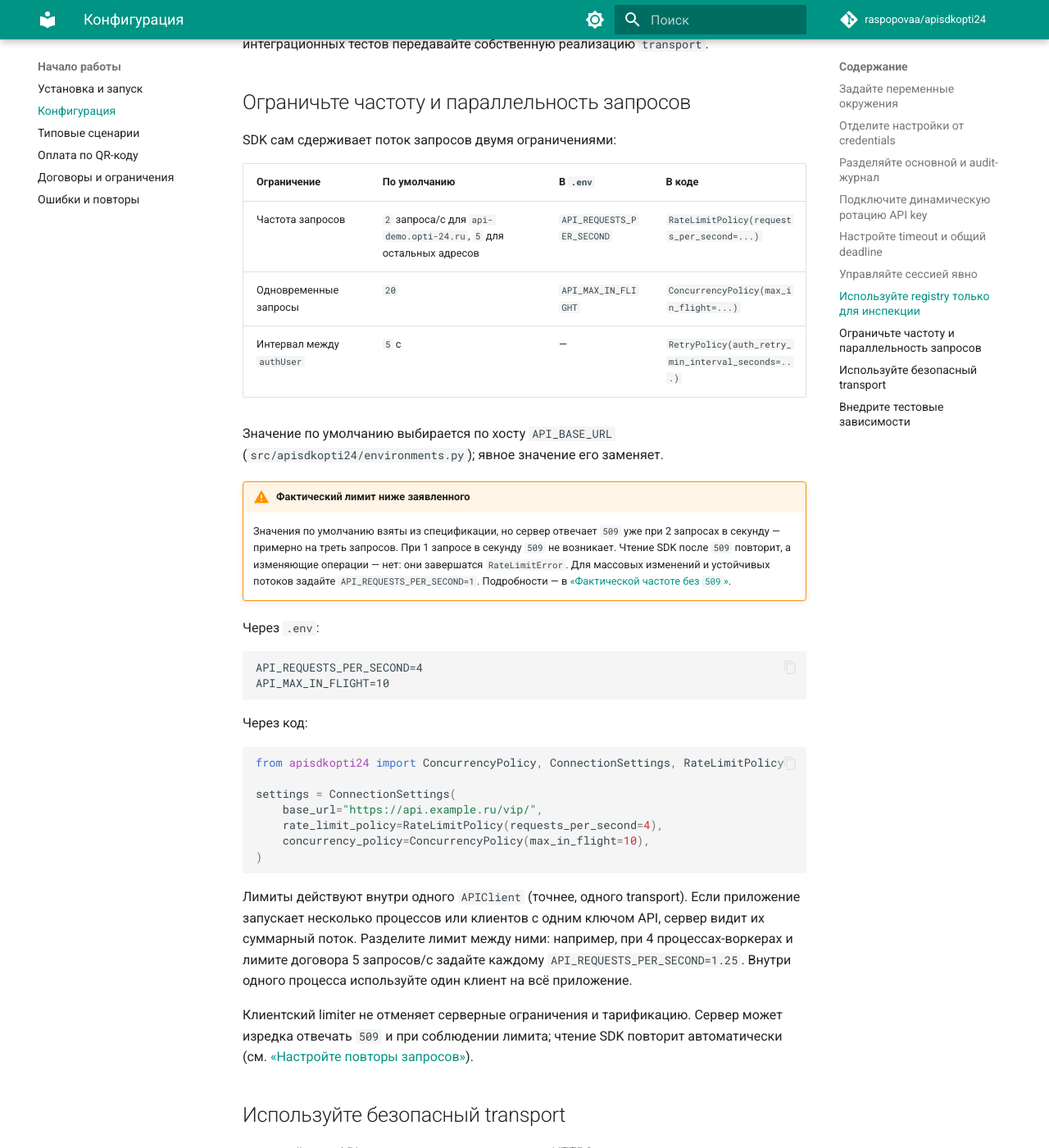
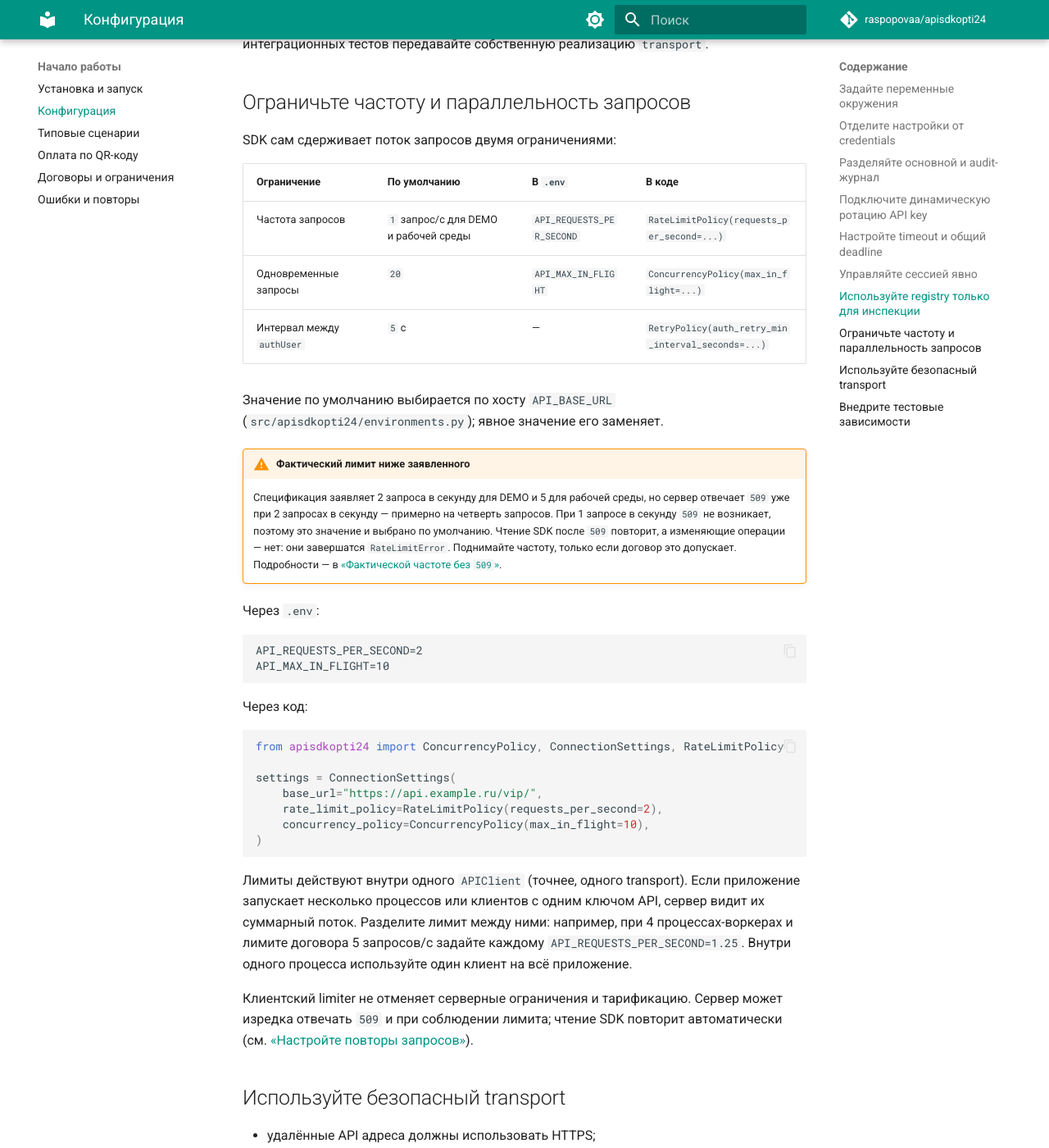
Before and after one commit to raspopovaa/apisdkopti24, an MkDocs documentation site: the page built from docs/configuration.md, in a window 1280 px wide and 1400 px high, scrolled down 6449 px. Shown: the whole window at 82% size. Built offline with MkDocs 1.6.1 and Material for MkDocs 9.7.7, drawn with Linux system fonts in a browser that asks for light colours; comment, search, counter and statistics services are not loaded; the version menu is left out.

Commit message:
feat(rate-limit): default to 1 request per second
The specification states 2 requests/second for DEMO and 5 for production,
but the server answers 509 for roughly a quarter of requests already at
2 requests/second and not at 1 request/second. The SDK default is now
1 request/second for both environments; API_REQUESTS_PER_SECOND and
RateLimitPolicy still override it when a contract allows more.

README, configuration.md, getting-started.md, spec-compatibility.md,
.env.example, the changelog and AGENTS.md describe the new default. The
environment test asserts the value; two transport tests that implicitly
relied on the old default now set their rate explicitly.

Co-Authored-By: Claude Opus 5.5 <noreply@anthropic.com>

````diff
--- a/docs/configuration.md
+++ b/docs/configuration.md
@@ -255,7 +255,7 @@ SDK сам сдерживает поток запросов двумя огра
 
 | Ограничение | По умолчанию | В `.env` | В коде |
 |---|---|---|---|
-| Частота запросов | `2` запроса/с для `api-demo.opti-24.ru`, `5` для остальных адресов | `API_REQUESTS_PER_SECOND` | `RateLimitPolicy(requests_per_second=...)` |
+| Частота запросов | `1` запрос/с для DEMO и рабочей среды | `API_REQUESTS_PER_SECOND` | `RateLimitPolicy(requests_per_second=...)` |
 | Одновременные запросы | `20` | `API_MAX_IN_FLIGHT` | `ConcurrencyPolicy(max_in_flight=...)` |
 | Интервал между `authUser` | `5` с | — | `RetryPolicy(auth_retry_min_interval_seconds=...)` |
 
@@ -263,17 +263,18 @@ SDK сам сдерживает поток запросов двумя огра
 (`src/apisdkopti24/environments.py`); явное значение его заменяет.
 
 !!! warning "Фактический лимит ниже заявленного"
-    Значения по умолчанию взяты из спецификации, но сервер отвечает `509` уже при
-    2 запросах в секунду — примерно на треть запросов. При 1 запросе в секунду
-    `509` не возникает. Чтение SDK после `509` повторит, а изменяющие операции —
-    нет: они завершатся `RateLimitError`. Для массовых изменений и устойчивых
-    потоков задайте `API_REQUESTS_PER_SECOND=1`. Подробности —
+    Спецификация заявляет 2 запроса в секунду для DEMO и 5 для рабочей среды, но
+    сервер отвечает `509` уже при 2 запросах в секунду — примерно на четверть
+    запросов. При 1 запросе в секунду `509` не возникает, поэтому это значение и
+    выбрано по умолчанию. Чтение SDK после `509` повторит, а изменяющие операции —
+    нет: они завершатся `RateLimitError`. Поднимайте частоту, только если договор
+    это допускает. Подробности —
     в [«Фактической частоте без `509`»](spec-compatibility.md#rate-limit-observed).
 
 Через `.env`:
 
 ```env
-API_REQUESTS_PER_SECOND=4
+API_REQUESTS_PER_SECOND=2
 API_MAX_IN_FLIGHT=10
 ```
 
@@ -284,7 +285,7 @@ from apisdkopti24 import ConcurrencyPolicy, ConnectionSettings, RateLimitPolicy
 
 settings = ConnectionSettings(
     base_url="https://api.example.ru/vip/",
-    rate_limit_policy=RateLimitPolicy(requests_per_second=4),
+    rate_limit_policy=RateLimitPolicy(requests_per_second=2),
     concurrency_policy=ConcurrencyPolicy(max_in_flight=10),
 )
 ```
````
Also changed, not shown: AGENTS.md (+9 -7 lines), CHANGELOG.md (+5 -0 lines), README.md (+4 -3 lines), docs/getting-started.md (+1 -1 lines), docs/spec-compatibility.md (+5 -4 lines), 4 other files.
